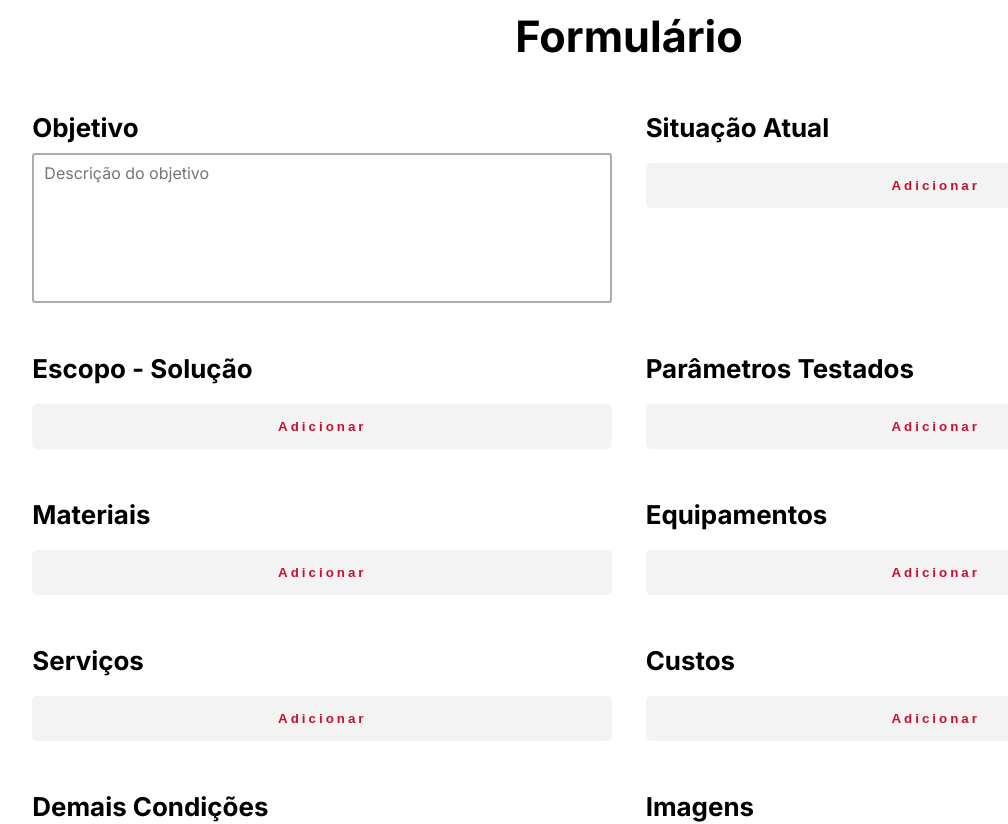
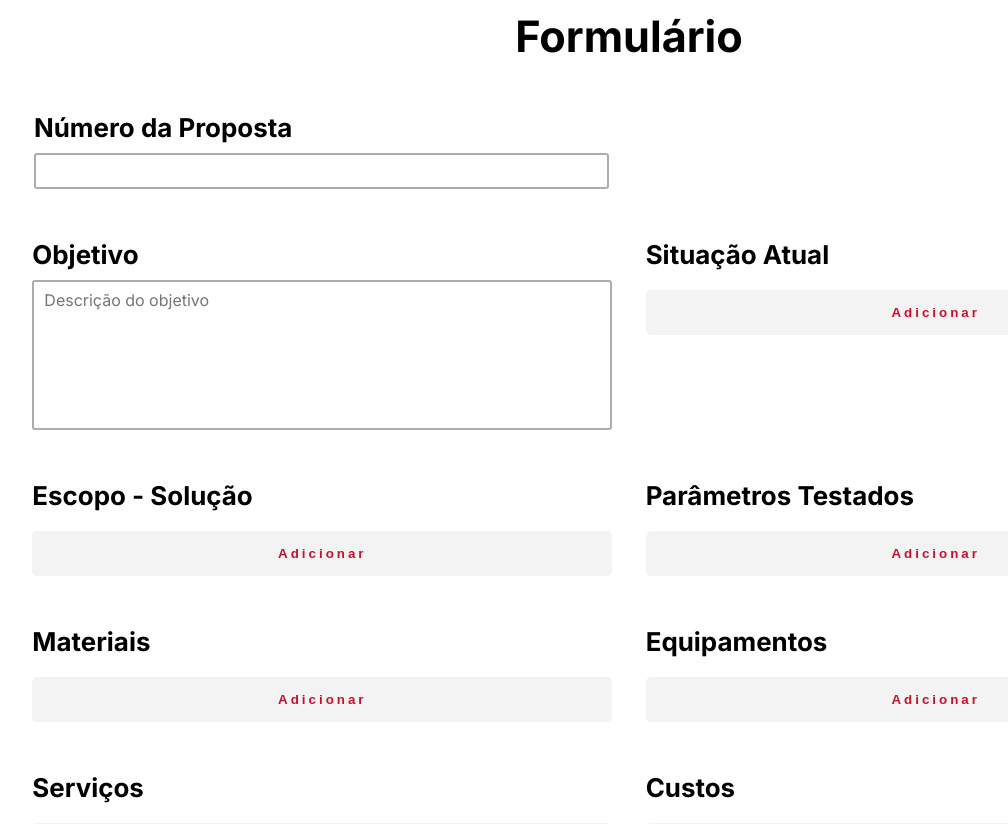
Before and after one commit to SunshineDN/anexoform, a React (Vite) app: page / in a window 1280 px wide. Shown: the top 824 px of the page, without its empty margins (11-1019 px from the left). Built offline with nearby package versions, Linux system fonts and the light colour scheme.

Commit message:
Proposal Number

```diff
--- a/src/components/Bar.jsx
+++ b/src/components/Bar.jsx
@@ -3,7 +3,7 @@ import styled from 'styled-components';
 const Header = styled.header`
   width: 100%;
   display: flex;
-  justify-content: flex-start;
+  justify-content: space-between;
   align-items: center;
   padding: 5px;
   background-color: ${(props) => props.$lighted ? '#c1aca7' : '#a78981'};
@@ -20,6 +20,7 @@ const Bar = ({ children, ...props }) => {
   return (
     <Header $lighted={props.$lighted}>
       <Title>{children}</Title>
+      <Title>N° {props.number}</Title>
     </Header>
   );
 };
--- a/src/context/ObjContext.jsx
+++ b/src/context/ObjContext.jsx
@@ -3,6 +3,9 @@ import { createContext, useState } from 'react';
 export const ObjContext = createContext();
 
 export const ObjContextProvider = ({ children }) => {
+  // Exemplo: '821/1'
+  const [proposal_number, setProposalNumber] = useState('');
+
   // Exemplo: 'Fornecer materiais e serviços para organizar e identificar 142 pontos de rede, para o cliente: Multilog CD Salvador, situada na Rua José Roberto Otoni, 864 - Valéria, Salvador - BA, 41301-325.';
   const [objective, setObjective] = useState('');
 
@@ -33,6 +36,7 @@ export const ObjContextProvider = ({ children }) => {
 
   return (
   <ObjContext.Provider value={{
+    proposal_number, setProposalNumber,
     objective, setObjective,
     status, setStatus,
     solutions, setSolutions,
--- a/src/pages/Form.jsx
+++ b/src/pages/Form.jsx
@@ -18,6 +18,23 @@ const Container = styled.form`
 
   & > * {
     font-family: 'Inter', sans-serif !important;
+  }
+
+  #proposal {
+    width: 100%;
+    padding: 0 35px;
+
+    & input {
+      width: calc(50% - 20px);
+    }
+
+    @media screen and (max-width: 768px) {
+      padding: 0;
+
+      & input {
+        width: 100%;
+      }
+    }
   }
 `;
 
@@ -242,7 +259,9 @@ const Label = styled.label`
 `;
 
 const Form = () => {
-  const { objective, setObjective, status, setStatus,
+  const { proposal_number, setProposalNumber,
+    objective, setObjective,
+    status, setStatus,
     solutions, setSolutions,
     params, setParams,
     materials, setMaterials,
@@ -269,6 +288,7 @@ const Form = () => {
   });
   const hanleRemoveAll = (e) => {
     e.preventDefault();
+    setProposalNumber('');
     setObjective('');
     setStatus([]);
     setSolutions([]);
@@ -349,7 +369,14 @@ const Form = () => {
     <Container action=''>
       <h1>Formulário</h1>
 
+
+      <InputsWrapper id='proposal'>
+        <H3>Número da Proposta</H3>
+        <Input type='text' value={proposal_number} onChange={(e) => setProposalNumber(e.target.value)} />
+      </InputsWrapper>
+
       <InputsContainer>
+
         <InputsWrapper>
           <H3>Objetivo</H3>
           <TextArea value={objective} placeholder='Descrição do objetivo' onChange={(e) => setObjective(e.target.value)} />
--- a/src/pages/PdfPage.jsx
+++ b/src/pages/PdfPage.jsx
@@ -38,12 +38,12 @@ const Container = styled.div`
 
 const PdfPage = () => {
   const { pdfRef } = useContext(PdfRef);
-  const { objective, status, solutions, params, materials, equipaments, services, costs, condictions, images } = useContext(ObjContext);
+  const { proposal_number, objective, status, solutions, params, materials, equipaments, services, costs, condictions, images } = useContext(ObjContext);
 
   return (
     <Span ref={pdfRef}>
       <Container>
-        <Bar>Anexo</Bar>
+        <Bar number={proposal_number}>Proposta Técnica</Bar>
         {objective.length === 0 ? null : <Objective objective={objective} />}
         {status.length === 0 ? null : <ActualStatus status={status} images={images} />}
         {solutions.length === 0 ? null : <Scope solution={solutions} />}
@@ -53,7 +53,7 @@ const PdfPage = () => {
       {
         materials.length === 0 && equipaments.length === 0 && services.length === 0 && costs.length === 0 && condictions.length === 0 ? null :
           <Container>
-            <Bar>Anexo</Bar>
+            <Bar number={proposal_number}>Proposta Técnica</Bar>
             {materials.length === 0 ? null : <Materials materials={materials} />}
             {equipaments.length === 0 ? null : <Equipament equipaments={equipaments} />}
             {services.length === 0 ? null : <Services services={services} />}
--- a/vite.config.js
+++ b/vite.config.js
@@ -4,5 +4,6 @@ import react from '@vitejs/plugin-react';
 // https://vitejs.dev/config/
 export default defineConfig({
   plugins: [react()],
-  base: '/anexoform/'
+  base: '/docx-compos/' // GitHub Pages
+  // base: '/anexoform/' // Production
 });
```
